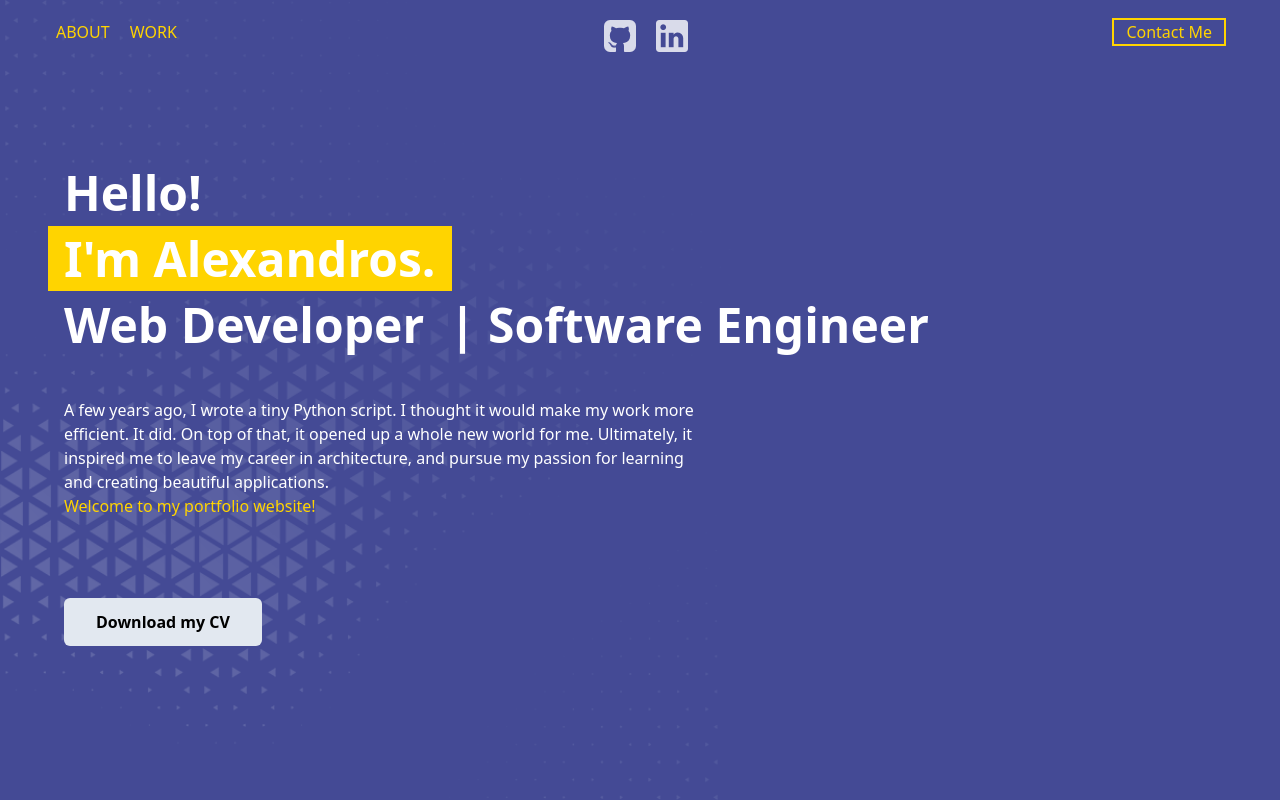
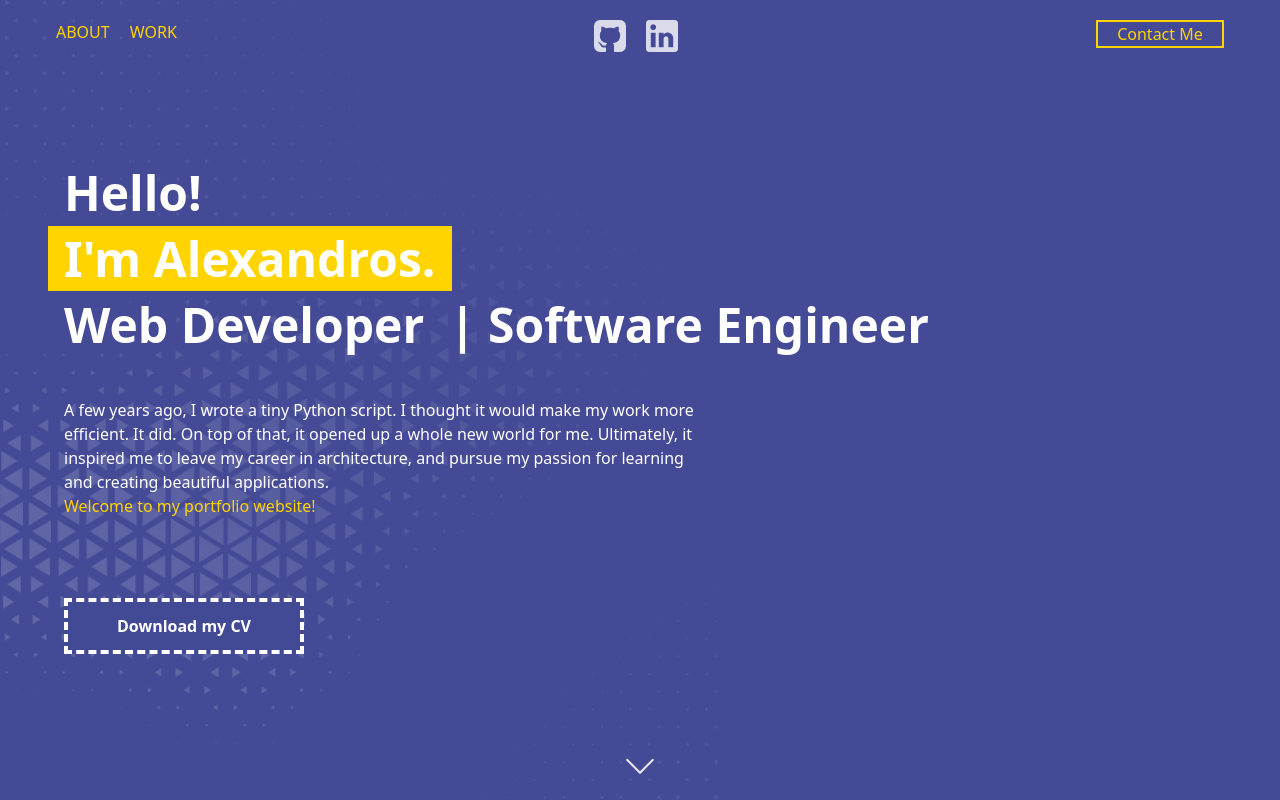
Before and after one commit to alekosomegas/portfolio, a Next.js app: page / in a window 1280 px wide. Built offline with nearby package versions, Linux system fonts and the light colour scheme.

Commit message:
scroll arrows

```diff
--- a/src/pages/components/NavBar.jsx
+++ b/src/pages/components/NavBar.jsx
@@ -5,21 +5,23 @@ export default function NavBar() {
     return (
         <nav className='flex justify-between px-14 py-5 fixed w-full'>
             <div className='flex gap-5 text-mainHighlight'>
-                <Link className='' href='#about'>ABOUT</Link>
-                <Link href='#work'>WORK</Link>
+                <Link className='hover:text-white duration-500' href='#about'>ABOUT</Link>
+                <Link className='hover:text-white duration-500' href='#work'>WORK</Link>
             </div>
 
             <div className='flex gap-5'>
                 <Link href="https://github.com/alekosomegas/" rel="noopener noreferrer" target="_blank" >
-                    <Image  src='/icons/github-sign.png'   className='invert opacity-80' width={32} height={32} alt='github logo'/>
+                    <Image src='/icons/github-sign.png'   className='invert opacity-80 hover:scale-110 duration-500' width={32} height={32} alt='github logo'/>
                 </Link>
                 <Link href="https://www.linkedin.com/in/alexandros-kangkelidis-552620189" rel="noopener noreferrer" target="_blank">
-                    <Image src='/icons/linkedin-logo.png' className='invert opacity-80' width={32} height={32} alt='linkedin logo'/>
+                    <Image src='/icons/linkedin-logo.png' className='invert opacity-80 hover:scale-110 duration-500' width={32} height={32} alt='linkedin logo'/>
                 </Link>
             </div>
 
             <Link href="#contact">
-                <button className=' outline-2 outline px-3 text-mainHighlight'>Contact Me</button>
+                <button className='border-2 w-[8rem] border-mainHighlight px-3 text-mainHighlight
+                    hover:bg-mainHighlight hover:text-white hover:font-bold hover:rounded-lg hover:scale-110 duration-500'
+                >Contact Me</button>
             </Link>
 
         </nav>
--- /dev/null
+++ b/src/pages/components/ScrollArrow.jsx
@@ -0,0 +1,43 @@
+import React from "react";
+
+const ScrollArrow = React.forwardRef(function ScrollArrow(props, ref) {
+    return (
+        <div ref={ref}>
+            {/* {props.show &&
+                <h5 className={`
+                absolute text-center w-full
+                ${props.up ? "top-[11%]" : "top-[91%]"}
+                `}></h5>
+
+            } */}
+            {props.show &&
+                <div className={`
+                absolute left-[50%] before:absolute before:left-[50%]
+
+                ${props.up ? "rotate-[225deg]" : "rotate-45"}
+
+                before:top-2/4
+
+                before:-mx-[5px]
+
+                @apply w-5 h-5 -ml-2.5 mr-0 -mt-2.5 mb-0
+                border-l-[none] border-r-2 border-r-[solid] border-t-[none] border-b-2 border-b-[solid]
+
+                ${props.up ? "top-[10%]" : "top-[95%]"}
+
+                before:content-[''] before:w-3 before:h-3 before:-ml-1 before:mr-0 before:-mt-1 before:mb-0
+                before:border-l-[none] before:border-r-[solid] before:border-t-[none] before:border-b-[solid] before:border-r before:border-b
+
+                before:${props.up ? "top-[10%]" : "top-[95%]"}
+
+                before:animate-reduce
+                `}>
+
+                </div>
+            }
+
+        </div>
+    )
+})
+
+export default ScrollArrow;
--- a/src/pages/index.js
+++ b/src/pages/index.js
@@ -4,23 +4,50 @@ import Landing from './sections/Landing'
 import About from './sections/About'
 import Work from './sections/Work'
 import Contact from './sections/Contact'
-
+import ScrollArrow from './components/ScrollArrow'
+import React from 'react'
 
 const inter = Inter({ subsets: ['latin'] })
 
+const sections = ["home", "about", "work", "contact"]
+
 export default function Home() {
+
+  const sectionsRefs = React.useRef([])
+  const scrollArrowRef = React.useRef()
+  const scrollArrowUpRef = React.useRef()
+
+  const [showUpArrow, setShowUpArrow] = React.useState(false)
+  const [showDownArrow, setShowDownArrow] = React.useState(true)
+
+  const [index, setIndex] = React.useState(0)
+
+  React.useEffect(() => {
+    const observer = new IntersectionObserver((entries) => {
+        const entry = entries[0]
+        if(entry.isIntersecting) {
+          setIndex(sections.indexOf(entry.target.id))
+        }
+    }, {threshold:0.8});
+    sectionsRefs.current.forEach((r) => observer.observe(r))
+  }, [])
+
+  React.useEffect(() => {
+    index === 0 ? setShowUpArrow(false) : setShowUpArrow(true)
+    index === sections.length -1 ? setShowDownArrow(false) : setShowDownArrow(true)
+  }, [index])
+
+
   return (
     <RootLayout>
       <main className='max-h-screen overflow-y-scroll snap snap-y snap-mandatory scroll-smooth'>
-        <Landing />
-        <About />
-        <Work />
-        <Contact />
+        <ScrollArrow up={true} ref={scrollArrowUpRef} show={showUpArrow}/>
+        <Landing  ref={sectionsRefs}/>
+        <About    ref={sectionsRefs}/>
+        <Work     ref={sectionsRefs}/>
+        <Contact  ref={sectionsRefs}/>
+        <ScrollArrow ref={scrollArrowRef} show={showDownArrow}/>
       </main>
-
-
-
-
     </RootLayout>
   )
 }
--- a/src/pages/sections/About.jsx
+++ b/src/pages/sections/About.jsx
@@ -1,10 +1,10 @@
-import React, { useRef } from "react"
+import React from "react"
 import { nanoid } from "nanoid"
 
 const sectionsLinks = ["profile", "experience", "skills"]
 
-export default function About() {
-    const sectionLinksRefs = useRef([])
+const About = React.forwardRef(function About(props, ref) {
+    const sectionLinksRefs = React.useRef([])
 
     function switchSelectedHighlightedLink(link) {
         sectionLinksRefs.current.forEach(l => {
@@ -14,7 +14,7 @@ export default function About() {
     }
 
     return (
-        <section id="about" className="bg-secondary h-screen snap-start"
+        <section ref={(el) => ref.current[1] = el} id="about" className="bg-secondary h-screen snap-start"
            onMouseEnter={() => switchSelectedHighlightedLink(sectionLinksRefs.current[0])}>
 
             <div className="grid grid-cols-3 gap-[30%] pt-[20%] px-[20%]">
@@ -82,4 +82,6 @@ export default function About() {
 
         </section>
     )
-}
+})
+
+export default About;
--- a/src/pages/sections/Contact.jsx
+++ b/src/pages/sections/Contact.jsx
@@ -1,8 +1,10 @@
 import Footer from '../components/Footer'
+import React from "react"
 
-export default function Contact() {
+const Contact = React.forwardRef(function Contact(props, ref) {
+
     return (
-        <section id="contact" className="bg-secondary h-screen snap-start flex flex-col justify-between">
+        <section ref={(el) => ref.current[3] = el} id="contact" className="bg-secondary h-screen snap-start flex flex-col justify-between">
 
             <div className=''>
 
@@ -13,4 +15,6 @@ export default function Contact() {
             </div>
         </section>
     )
-}
+})
+
+export default Contact;
--- a/src/pages/sections/Landing.jsx
+++ b/src/pages/sections/Landing.jsx
@@ -1,6 +1,18 @@
-export default function Landing() {
+import React from "react"
+import ScrollArrow from "../components/ScrollArrow";
+
+const Landing = React.forwardRef(function Landing(props, ref) {
+
+    const btnRef = React.useRef()
+    async function handleDownload() {
+        btnRef.current.innerHTML = "Thank you"
+        await new Promise( res => setTimeout(res, 1000) );
+        btnRef.current.innerHTML = "Download my CV"
+
+    }
+
     return (
-        <section id="home" className="bg-main bg-landing px-16 bg-cover h-screen bg-fixed snap-start">
+        <section ref={(el) => ref.current[0] = el} id="home" className="bg-main bg-landing px-16 bg-cover h-screen bg-fixed snap-start">
             <div className='mb-20 pt-20'>
                 <div className='text-5xl font-bold pt-20 leading-snug min-w-fit'>
                 <h1>Hello!<br/>
@@ -13,7 +25,14 @@ export default function Landing() {
                 <br/> <span className='text-mainHighlight'>Welcome to my portfolio website!</span>
                 </p>
             </div>
-            <button className='bg-slate-200 text-black rounded-md font-bold px-8 py-3'>Download my CV</button>
+            <button className='bg-main w-[15rem] text-white font-bold px-8 py-3 border-dashed border-white border-4
+            hover:bg-mainHighlight hover:text-black hover:rounded-md duration-500 hover:border-transparent'
+            onClick={handleDownload}
+            ref={btnRef}
+            >Download my CV</button>
+
         </section>
     )
-}
+})
+
+export default Landing;
--- a/src/pages/sections/Work.jsx
+++ b/src/pages/sections/Work.jsx
@@ -1,7 +1,11 @@
-export default function Work() {
+import React from "react"
+
+const Work = React.forwardRef(function Work(props, ref) {
     return (
-        <section id="work" className="bg-mainHighlight h-screen snap-end">
+        <section ref={(el) => ref.current[2] = el} id="work" className="bg-mainHighlight h-screen snap-end">
 
         </section>
     )
-}
+})
+
+export default Work;
--- a/tailwind.config.js
+++ b/tailwind.config.js
@@ -17,6 +17,15 @@ module.exports = {
       backgroundImage: {
         'landing' : "url('/images/home_bg.png')"
       },
+      keyframes: {
+        arrow: {
+          '0%': { opacity: 1},
+          '100%': { opacity: 0, transform: 'translate(-10px, -10px)' },
+        }
+      },
+      animation: {
+        'reduce': "arrow 3s infinite"
+      }
     },
   },
   plugins: [],
```
